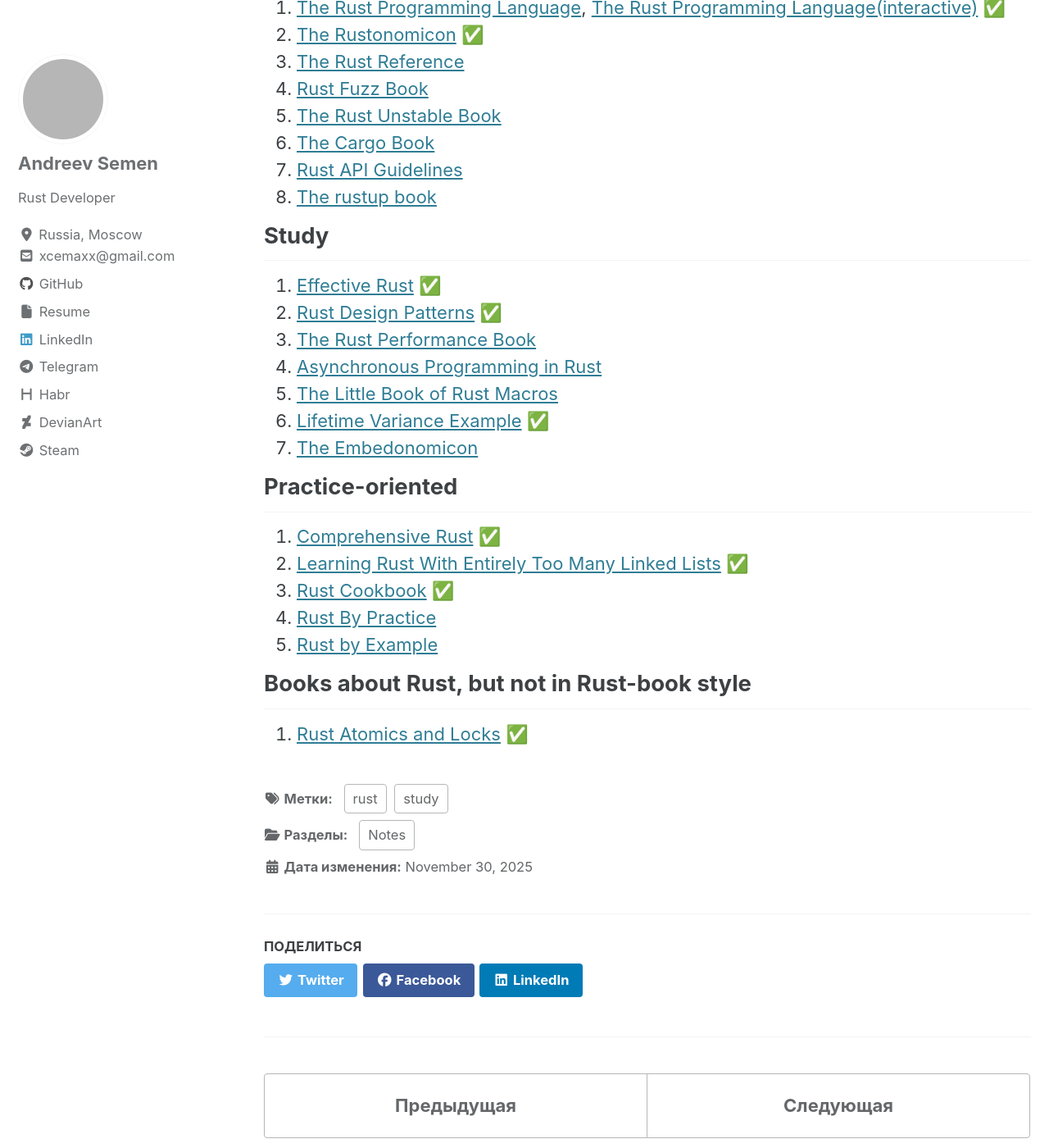
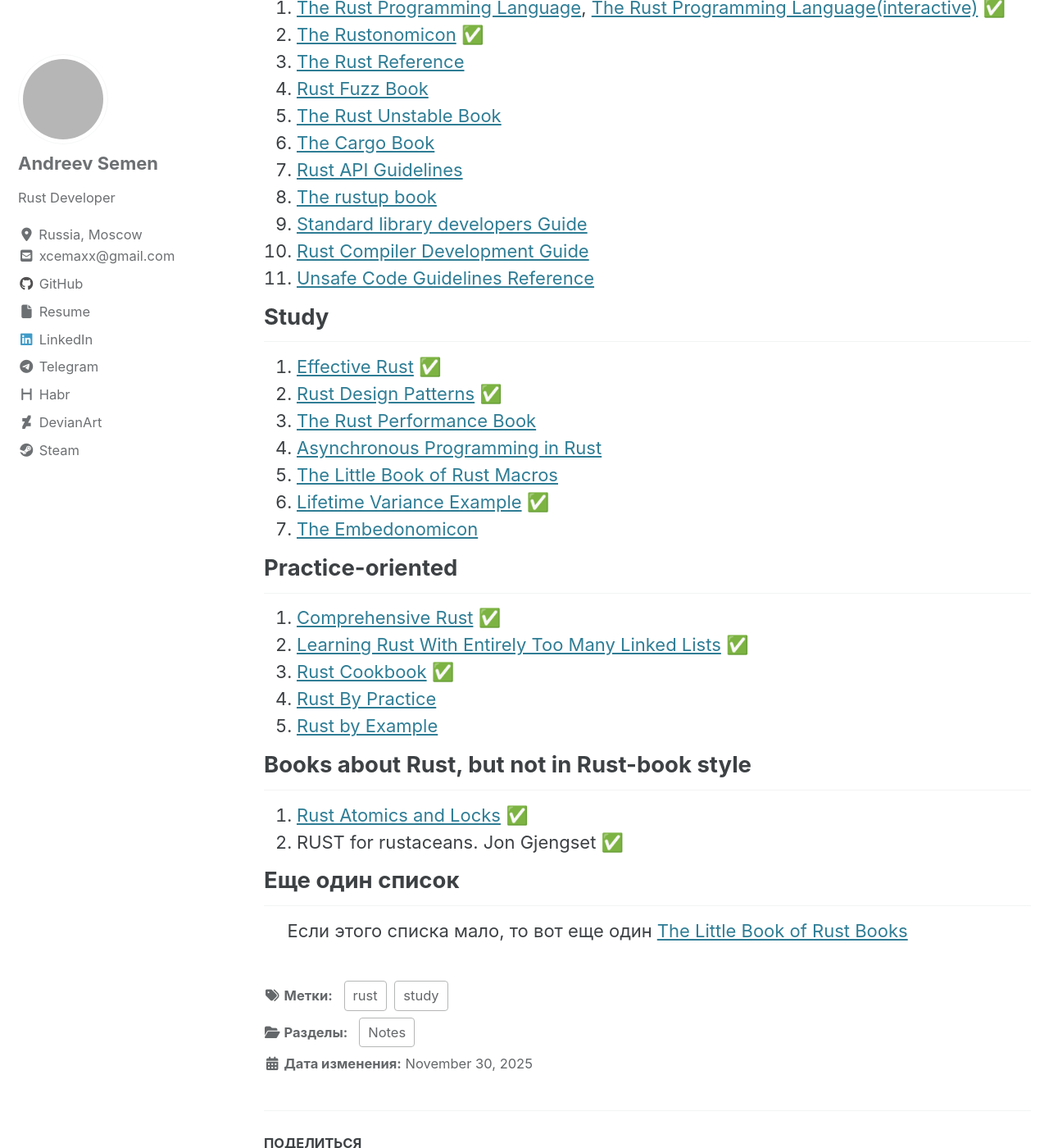
Before and after one commit to XCemaXX/xcemaxx.github.io, a Jekyll site: the page built from _posts/2025-11-30-list-rust-books.md, in a window 1280 px wide and 1400 px high, scrolled down 410 px. Shown: the whole window at 82% size. Built offline with Jekyll 4.4.1, drawn with Linux system fonts in a browser that asks for light colours; cached includes are drawn as plain includes; grey boxes are pictures that could not be loaded.

Commit message:
post rustaceans

```diff
--- a/_posts/2025-11-30-list-rust-books.md
+++ b/_posts/2025-11-30-list-rust-books.md
@@ -20,6 +20,9 @@ classes: wide
 1. [The Cargo Book](https://doc.rust-lang.org/cargo/index.html)
 1. [Rust API Guidelines](https://rust-lang.github.io/api-guidelines/about.html)
 1. [The rustup book](https://rust-lang.github.io/rustup/index.html)
+1. [Standard library developers Guide](https://std-dev-guide.rust-lang.org)
+1. [Rust Compiler Development Guide](https://rustc-dev-guide.rust-lang.org)
+1. [Unsafe Code Guidelines Reference](https://rust-lang.github.io/unsafe-code-guidelines/)
 
 ## Study
 1. [Effective Rust](https://www.lurklurk.org/effective-rust) ✅
@@ -39,3 +42,7 @@ classes: wide
 
 ## Books about Rust, but not in Rust-book style
 1. [Rust Atomics and Locks](https://marabos.nl/atomics/) ✅
+1. RUST for rustaceans. Jon Gjengset ✅
+
+## Еще один список
+Если этого списка мало, то вот еще один [The Little Book of Rust Books](https://lborb.github.io/book/title-page.html)
```
Also changed, not shown: other parts of _posts/2025-11-30-list-rust-books.md (+1 -1 lines), _posts/2026-10-04-rustaceans.md (added, +51 -0 lines).
